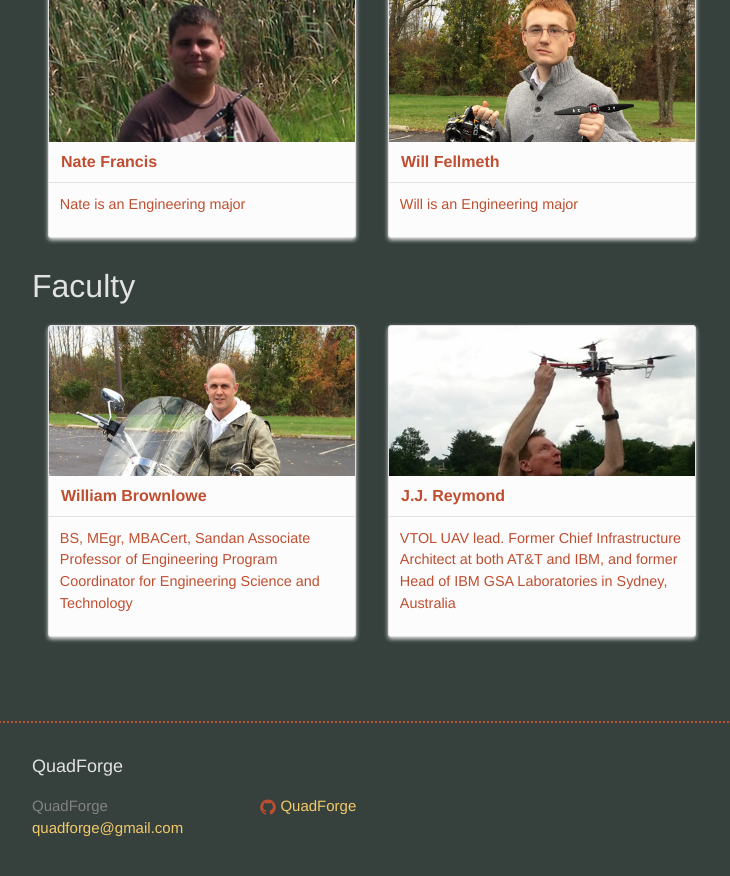
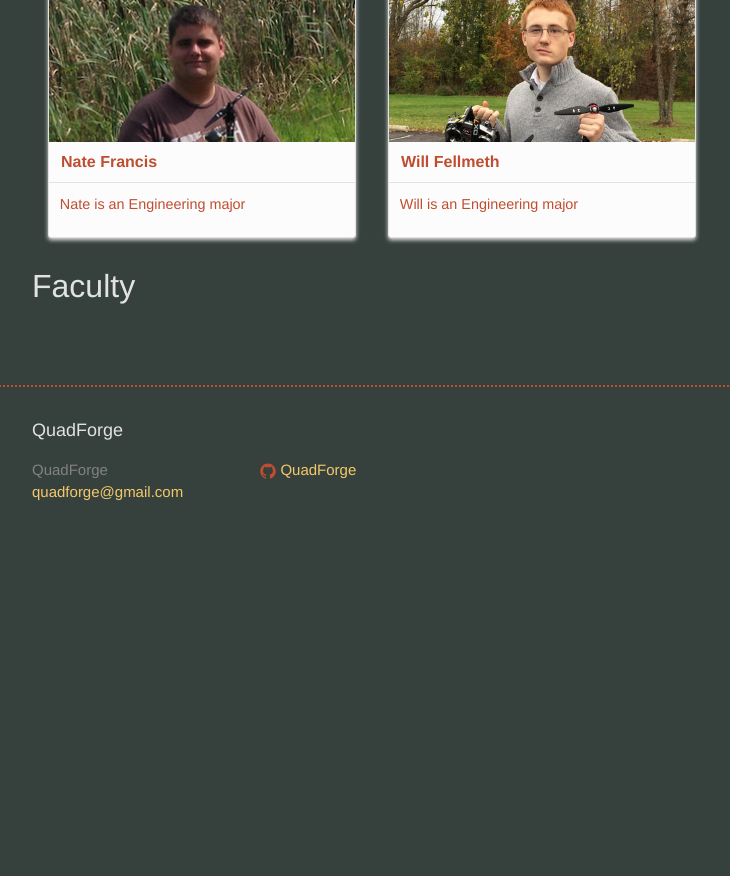
Before and after one commit to PaulLoizeaux/quadforge.net, a Jekyll site: the page built from The Team/index.html, in a window 1280 px wide and 900 px high, scrolled down 1175 px. Shown: the top 876 px of the window, without its empty margins (268-998 px from the left). Built offline with Jekyll 4.4.1, drawn with Linux system fonts in a browser that asks for light colours; nearby versions of some CDN libraries; a script that is not in the unit is left out; after the commit the page ends 1739 px from its top, so only the background shows below that.

Commit message:
Removed faculty from members.ml
deleted JJ and Brownlow from members page

```diff
--- a/_data/members.yml
+++ b/_data/members.yml
@@ -39,14 +39,3 @@
   description: Will is an Engineering major
   picture: assets/pictures/members/willfellmeth.jpg
   team: team3
-
-- name: William Brownlowe
-  description: BS, MEgr, MBACert, Sandan Associate Professor of Engineering Program Coordinator for Engineering Science and Technology
-  picture: assets/pictures/members/williambrownlowe.jpg
-  team: faculty
-
-
-- name: J.J. Reymond
-  description: VTOL UAV lead. Former Chief Infrastructure Architect at both AT&T and IBM, and former Head of IBM GSA Laboratories in Sydney, Australia
-  picture: assets/pictures/members/jjreymond.jpg
-  team: faculty
```
